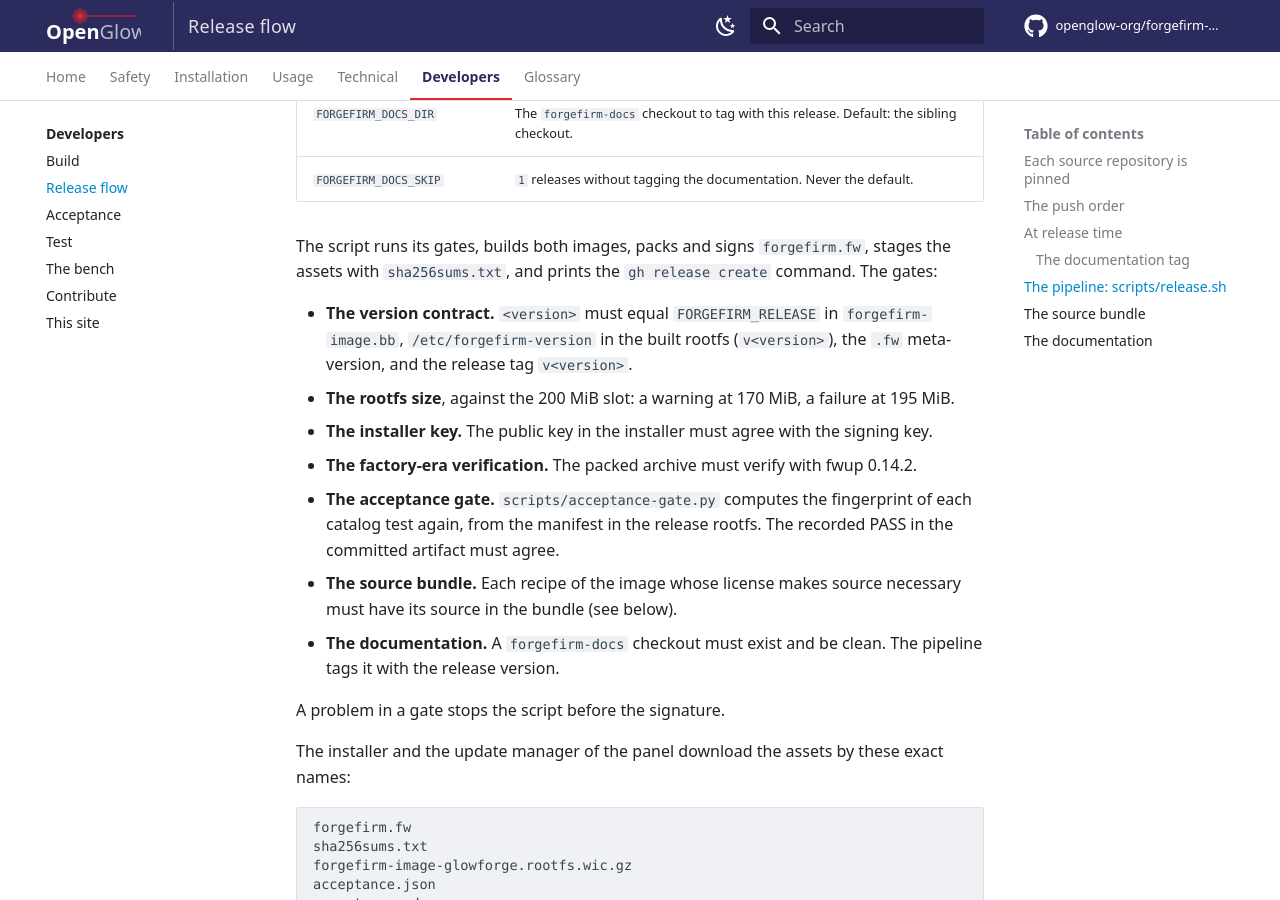
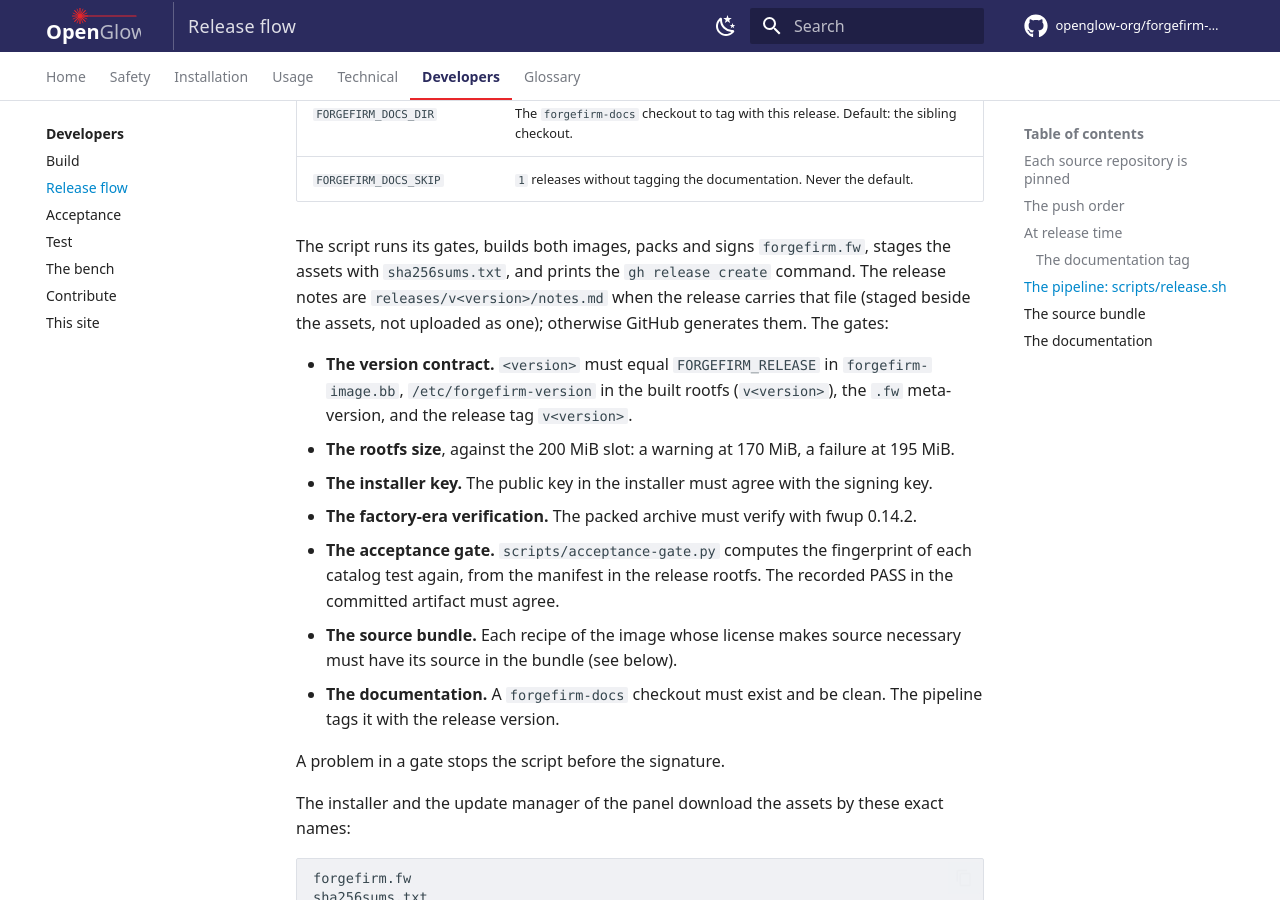
Before and after one commit to openglow-org/forgefirm-docs, an MkDocs documentation site: the page built from docs/developers/release-flow.md, in a window 1280 px wide and 900 px high, scrolled down 3319 px. Built offline with MkDocs 1.6.1 and Material for MkDocs 9.7.7, drawn with Linux system fonts in a browser that asks for light colours; comment, search, counter and statistics services are not loaded.

Commit message:
Name the release notes file the pipeline uses when a release carries one

```diff
--- a/docs/developers/release-flow.md
+++ b/docs/developers/release-flow.md
@@ -129,7 +129,10 @@ release.sh --dev                   build and pack a dev-signed .fw for the
 
 The script runs its gates, builds both images, packs and signs
 `forgefirm.fw`, stages the assets with `sha256sums.txt`, and prints the
-`gh release create` command. The gates:
+`gh release create` command. The release notes are
+`releases/v<version>/notes.md` when the release carries that file (staged
+beside the assets, not uploaded as one); otherwise GitHub generates them.
+The gates:
 
 - **The version contract.** `<version>` must equal `FORGEFIRM_RELEASE` in
   `forgefirm-image.bb`, `/etc/forgefirm-version` in the built rootfs
```
